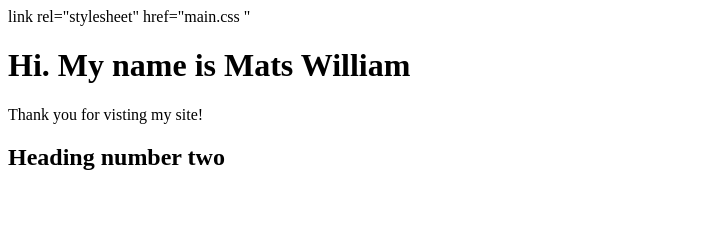
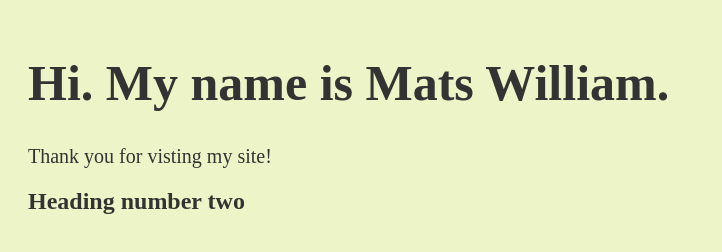
Before and after one commit to matswill/matswill.github.io, a plain HTML site: page index.html in a window 1280 px wide. Shown: the whole page, without its empty margins (0-722 px from the left). Drawn offline with Linux system fonts and the light colour scheme.

Commit message:
Fixed typo in index file

```diff
--- a/index.html
+++ b/index.html
@@ -5,12 +5,12 @@
 	<title>Curriculum Vitae - Mats William Snåre</title>
 
 
-	link rel="stylesheet" href="main.css
-	"
+	<link rel="stylesheet" href="main.css">
+
 </head>
 
 <body>
-	<h1>Hi. My name is Mats William</h1>
+	<h1>Hi. My name is Mats William.</h1>
 	<p>Thank you for visting my site!</p>
 	<h2>Heading number two</h2>
 </body>
```
